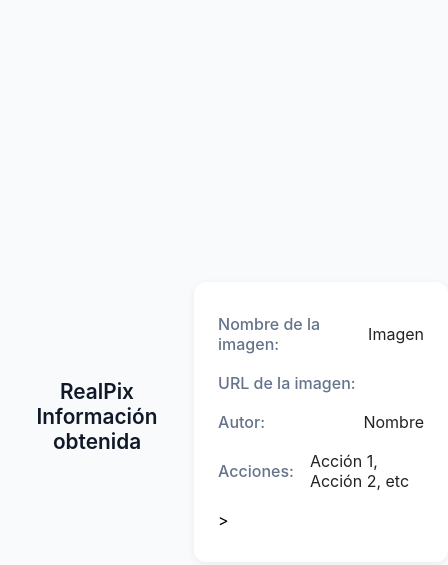
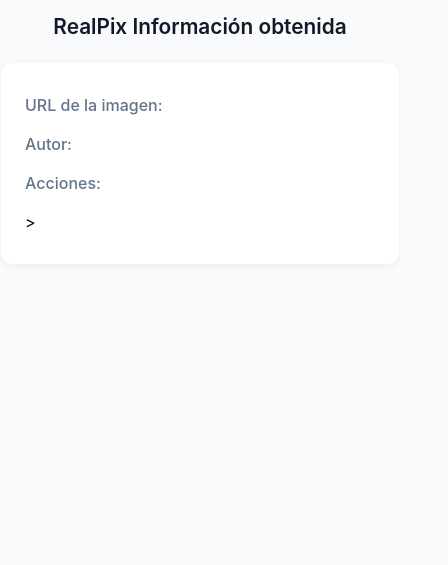
Before and after one commit to alfoo1/realpix, a browser extension: page popup.html in a window 400 px wide. Shown: the whole page, 448 px wide, since content can reach past the window. Drawn offline with Linux system fonts and the light colour scheme.

Commit message:
Correcciones de estilos y agregue ids para llenar datos

```diff
--- a/popup.html
+++ b/popup.html
@@ -9,9 +9,9 @@
       font-family: 'Inter', Arial, sans-serif;
       margin: 0;
       min-height: 100vh;
-      display: flex;
+      /* display: flex;
       align-items: center;
-      justify-content: center;
+      justify-content: center; */
     }
     .card {
       background: #fff;
@@ -27,7 +27,7 @@
     }
     .row {
       display: flex;
-      justify-content: space-between;
+      /* justify-content: space-between; */
       align-items: center;
       gap: 1rem;
       font-size: 1rem;
@@ -59,20 +59,16 @@
   <main>
     <div class="card">
         <div class="row">
-            <div>Nombre de la imagen:</div>
-            <div>Imagen</div>
-        </div>
-        <div class="row">
             <div>URL de la imagen:</div>
             <div id="URL"></div>
         </div>
         <div class="row">
             <div>Autor:</div>
-            <div>Nombre</div>
+            <div id="autor"></div>
         </div>
         <div class="row">
             <div>Acciones:</div>
-            <div>Acción 1, Acción 2, etc    </div>
+            <div id="acciones"></div>
         </div>>
     </div>
 
```
